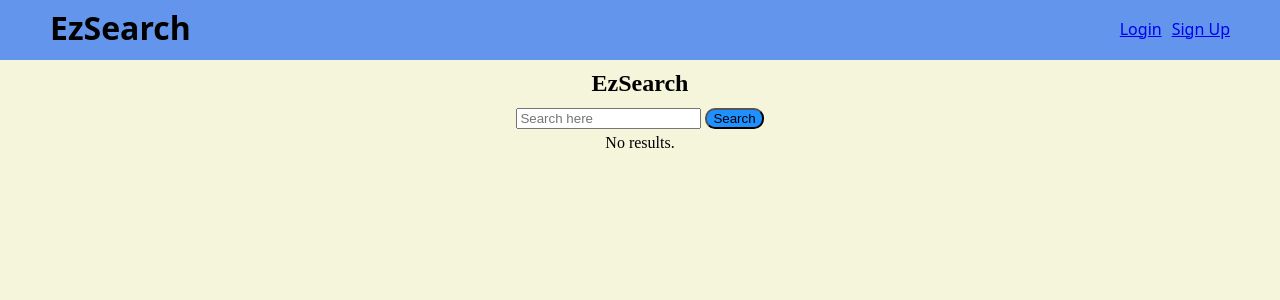
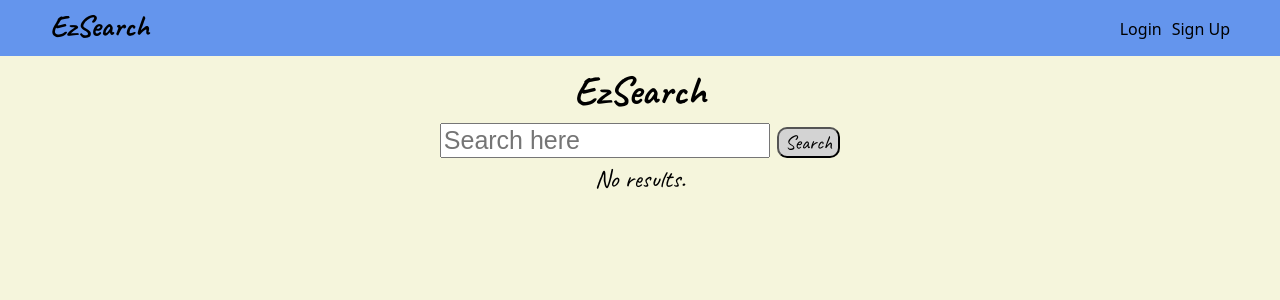
Before and after one commit to TrickyMoon01/ezsearch-new, a Django app: page /search/ in a window 1280 px wide. Shown: the top 300 px of the page. Run offline with Django 5.2, Linux system fonts and the light colour scheme; some web fonts are replaced.

Commit message:
add glassmorphism, change font, change font size, add background image

```diff
--- a/main_app/templates/base.html
+++ b/main_app/templates/base.html
@@ -7,7 +7,6 @@
     <title>{% block title %}EzSearch{% endblock %}</title>
     {% block head %}
     <style>
-      h1 {
         a,
         a:active,
         a:visited {
@@ -18,7 +17,6 @@
             color: blue;
           }
         }
-      }
       header,
       nav {
         display: flex;
@@ -28,7 +26,7 @@
         justify-content: space-between;
         align-items: center;
         padding: 0px 50px;
-        margin-top: -15px;
+        margin-top: -13px;
       }
       main {
         padding: 0px 50px;
@@ -46,11 +44,62 @@
       }
       h1 {
         margin-bottom: 11px;
+        font-family: "Caveat", cursive;
+        font-optical-sizing: auto;
+        font-style: normal;
+        font-size: 30px;
       }
       header {
         font-family: "Averia Gruesa Libre", system-ui;
         font-weight: 400;
         font-style: normal;
+      }
+      h2 {
+        font-family: "Caveat", cursive;
+        font-optical-sizing: auto;
+        font-style: normal;
+        font-size: 30px;
+      }
+      form {
+        font-family: "Caveat", cursive;
+        font-optical-sizing: auto;
+        font-style: normal;
+        font-size: 30px;
+      }
+      p {
+        font-family: "Caveat", cursive;
+        font-optical-sizing: auto;
+        font-style: normal;
+        font-size: 30px;
+      }
+      .bg {
+        background: rgba(255, 255, 255, 0.2);
+        border-radius: 16px;
+        box-shadow: 0 4px 30px rgba(0, 0, 0, 0.1);
+        backdrop-filter: blur(8px);
+        -webkit-backdrop-filter: blur(8px);
+        border: 1px solid rgba(255, 255, 255, 0.3);
+        width: fit-content;
+        padding: 30px;
+        margin: auto;
+      }
+      button {
+        color: white;
+        font-family: "Caveat", cursive;
+        font-optical-sizing: auto;
+        font-style: normal;
+      }
+      input {
+        font-size: 25px;
+      }
+      ul {
+        font-family: "Caveat", cursive;
+        font-optical-sizing: auto;
+        font-style: normal;
+        font-size: 22px;
+      }
+      a {
+        margin-top: 15px;
       }
     </style>
     <link rel="preconnect" href="https://fonts.googleapis.com" />
@@ -64,7 +113,7 @@
   <body>
     <header>
       <h1><a href="{% url 'home' %}">EzSearch</a></h1>
-      <nav>
+      <nav class="navtext">
         {% if user.is_authenticated %}
         <a href="{% url 'new_post' %}">New Post</a>
         <a href="{% url 'search' %}">Search</a>
--- a/main_app/templates/registration/login.html
+++ b/main_app/templates/registration/login.html
@@ -32,7 +32,11 @@
   body {
     margin: 0px;
   }
+  button {
+    font-size: 20px;
+  }
 </style>
+<div style="margin-top: 25vh; transform: translate(0, 50%)" class="bg">
 <h2>Login</h2>
 <form method="post">
   {% csrf_token %} {{ form.as_p }} <button type="submit">Login</button>
@@ -40,4 +44,4 @@
 {% if form.errors %}
 
 <p style="color: red">Invalid username or password</p>
-{% endif %} </section> {% endblock %}
+{% endif %} </section> </div> {% endblock %}
--- a/main_app/templates/search.html
+++ b/main_app/templates/search.html
@@ -5,31 +5,50 @@
     margin: auto;
     text-align: center;
     margin-top: 10px;
+    font-size: 40px;
   }
   p {
     margin: auto;
     text-align: center;
     margin-top: 5px;
+    font-size: 25px;
   }
   form {
     margin: auto;
     text-align: center;
     gap: 5px;
   }
-  header {
+  header{
     background-color: cornflowerblue;
   }
   body {
     background-color: beige;
     margin: 0px;
   }
+  form {
+    .button {
+      color: black;
+      background-color: lightgray;
+      font-size: 20px;
+    }
+  }
+  input {
+    font-size: 25px;
+  }
+  div {
+    color: dimgray;
+  }
+  li {
+    a, a:visited {
+      color: royalblue;
+    }
+  }
 </style>
-
 <h2>EzSearch</h2>
 <form method="post">
   {% csrf_token %}
   <input type="search" name="q" placeholder="Search here" />
-  <button type="submit">Search</button>
+  <button type="submit" class="button">Search</button>
 </form>
 {% if results %}
 <h1>Search Results</h1>
@@ -55,4 +74,4 @@
 </ul>
 {% else %}
 <p>No results.</p>
-{% endif %} {% endblock %}
+{% endif %} </section> {% endblock %}
```
Also changed, not shown: main_app/templates/post.html (+10 -4 lines), main_app/templates/posts.html (+13 -3 lines), main_app/templates/registration/signup.html (+11 -0 lines), main_app/templates/save.html (+9 -4 lines), main_app/templates/update_post.html (+9 -4 lines), 2 other files.
